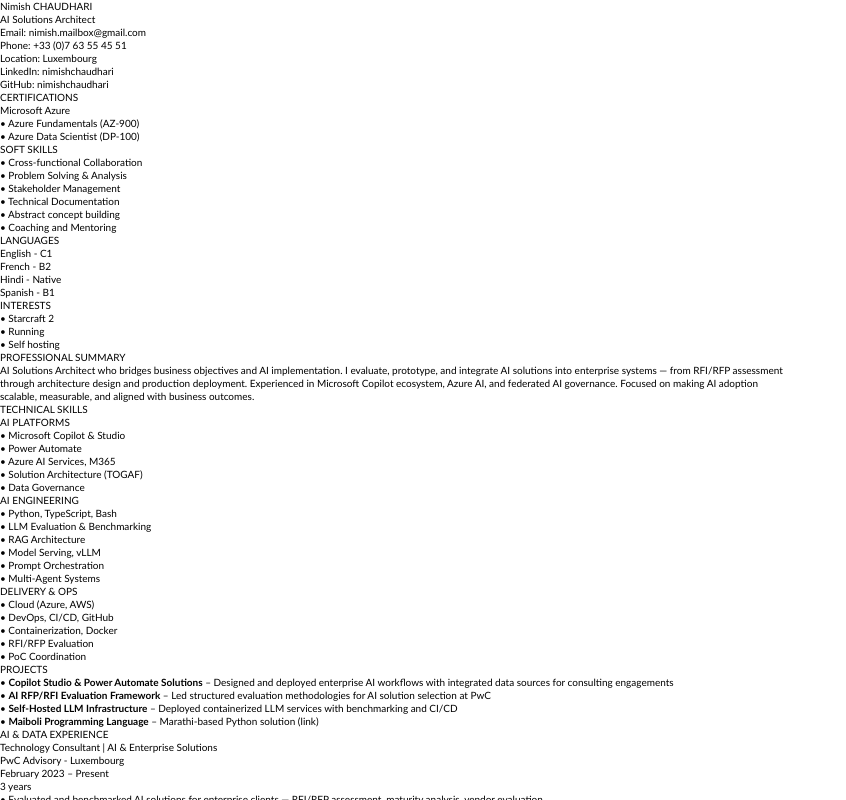
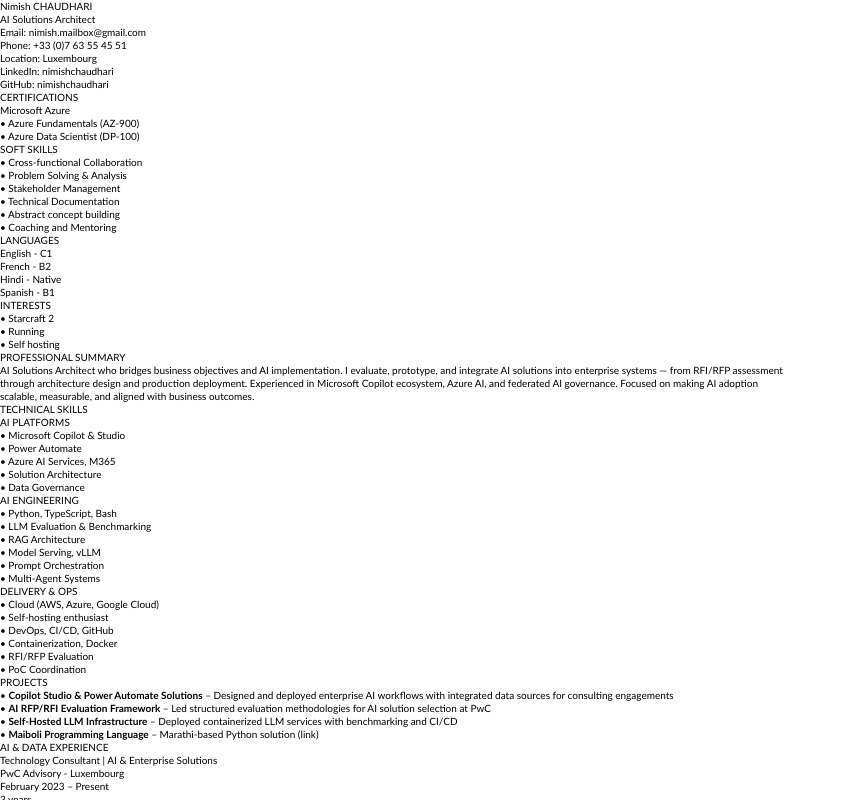
Before and after one commit to nimishchaudhari/CV_NimishChaudhari, a React (Vite) app: page / in a window 1280 px wide. Shown: the top 800 px of the page, without its empty margins (0-846 px from the left). Built offline with nearby package versions, Linux system fonts and the light colour scheme.

Commit message:
fix: remove TOGAF claim, add AWS/Google Cloud, self-hosting

```diff
--- a/src/components/CV.tsx
+++ b/src/components/CV.tsx
@@ -133,7 +133,7 @@
                   <li>• Microsoft Copilot & Studio</li>
                   <li>• Power Automate</li>
                   <li>• Azure AI Services, M365</li>
-                  <li>• Solution Architecture (TOGAF)</li>
+                  <li>• Solution Architecture</li>
                   <li>• Data Governance</li>
                 </ul>
               </div>
@@ -151,7 +151,8 @@
               <div>
                 <h3 className="text-xs font-semibold text-gray-800 mb-1 bg-blue-100 px-2 py-1 rounded">DELIVERY & OPS</h3>
                 <ul className="text-xs space-y-0 ml-2">
-                  <li>• Cloud (Azure, AWS)</li>
+                  <li>• Cloud (AWS, Azure, Google Cloud)</li>
+                  <li>• Self-hosting enthusiast</li>
                   <li>• DevOps, CI/CD, GitHub</li>
                   <li>• Containerization, Docker</li>
                   <li>• RFI/RFP Evaluation</li>
```
Also changed, not shown: gen_pdf.cjs (added, +19 -0 lines), package.json (+10 -1 lines), 1 other file (tests, documents, lock files or other folders).
